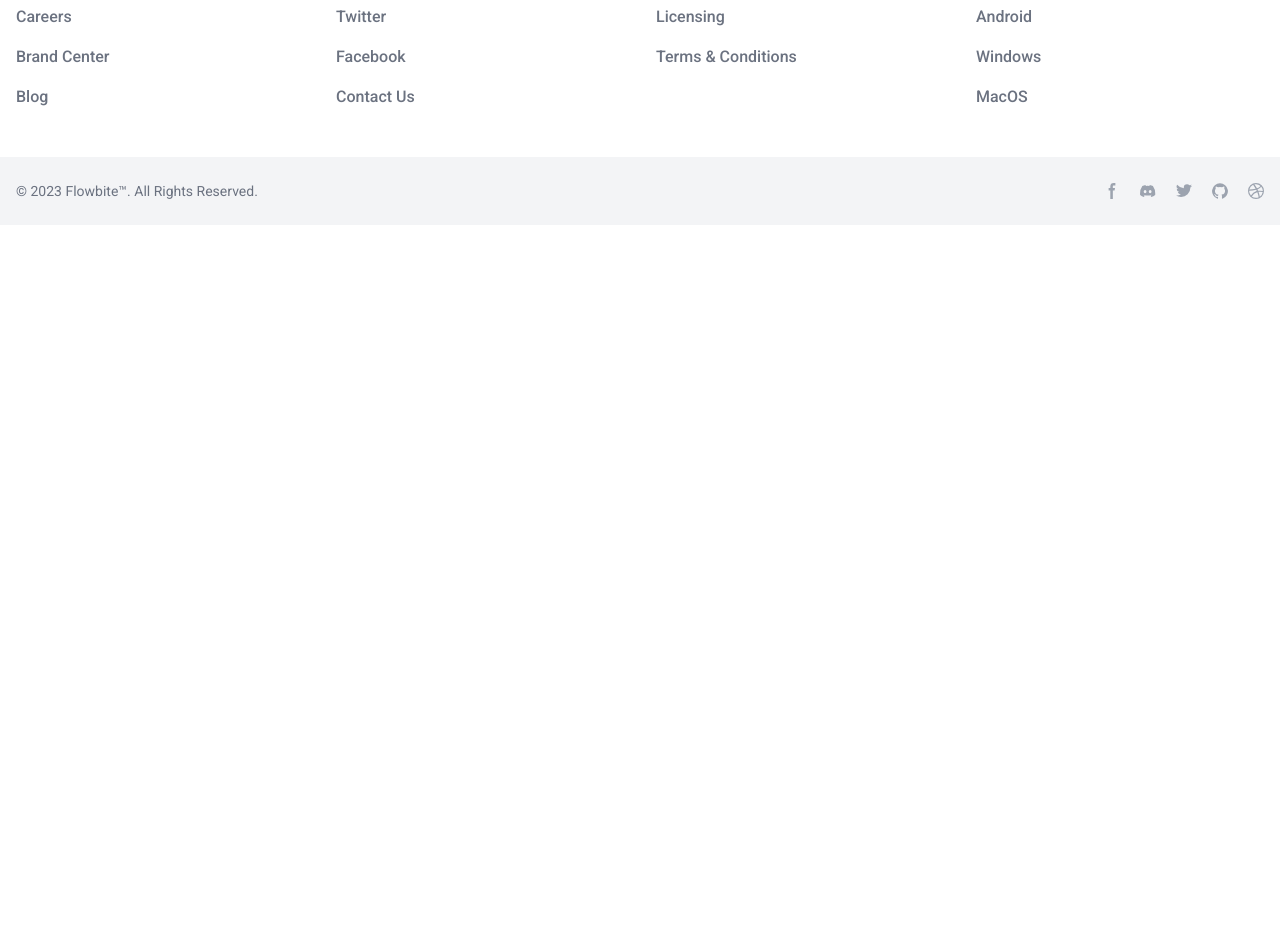
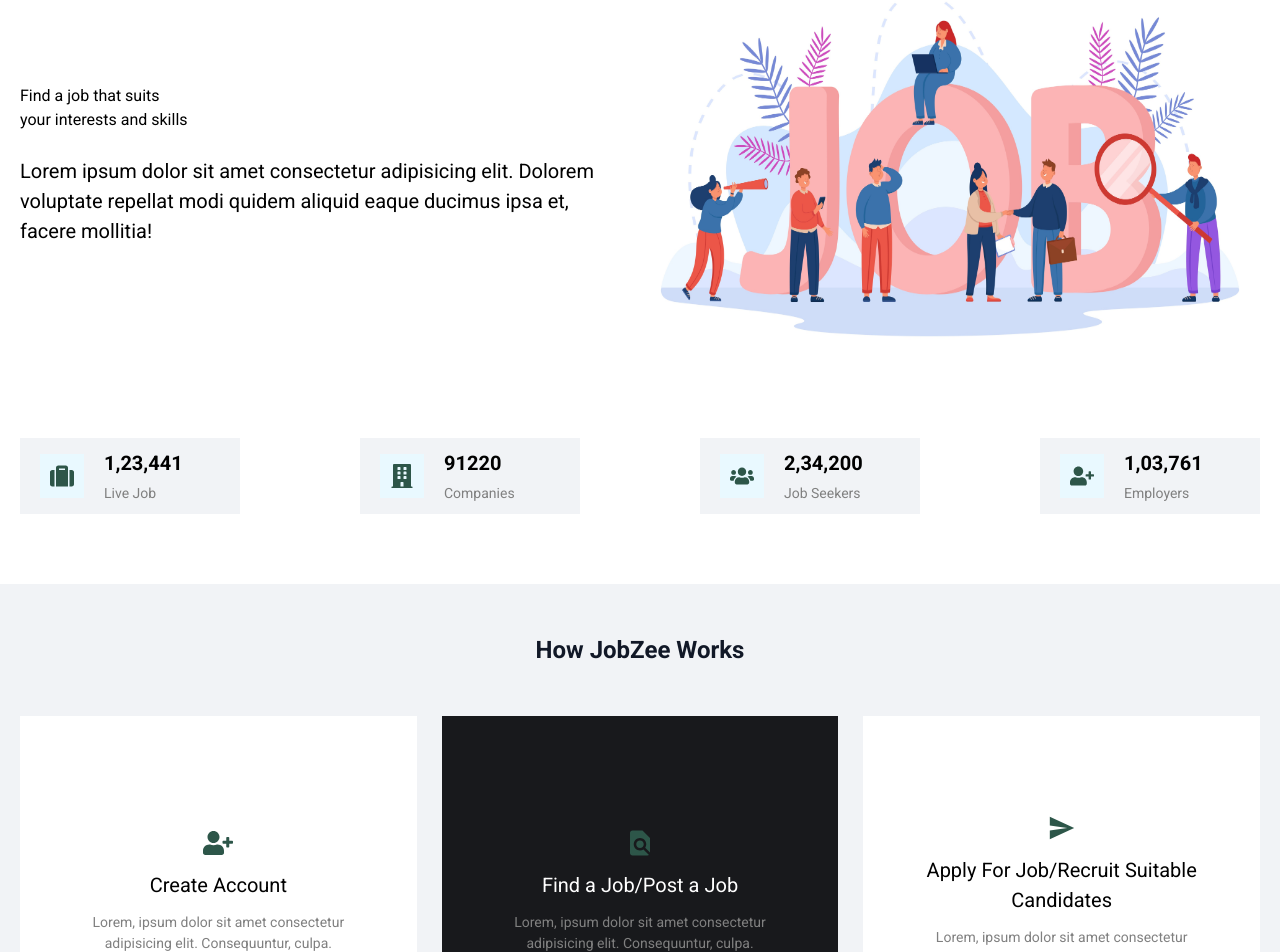
Before and after one commit to amit6742/job-seeking-app, a React (Vite) app in the folder client/: page / in a window 1280 px wide. Shown: the part 135-1087 px from the top of the page. Before the commit the page ends 800 px from the top, so only its background shows below. Built offline with nearby package versions, Linux system fonts and the light colour scheme; no server answers.

Commit message:
home section

```diff
--- a/client/src/component/Home/HeroSection.jsx
+++ b/client/src/component/Home/HeroSection.jsx
@@ -1,9 +1,66 @@
 
+import { FaBuilding, FaSuitcase, FaUsers, FaUserPlus } from "react-icons/fa";
 
 const HeroSection = () => {
+  const details = [
+    {
+      id: 1,
+      title: "1,23,441",
+      subTitle: "Live Job",
+      icon: <FaSuitcase />,
+    },
+    {
+      id: 2,
+      title: "91220",
+      subTitle: "Companies",
+      icon: <FaBuilding />,
+    },
+    {
+      id: 3,
+      title: "2,34,200",
+      subTitle: "Job Seekers",
+      icon: <FaUsers />,
+    },
+    {
+      id: 4,
+      title: "1,03,761",
+      subTitle: "Employers",
+      icon: <FaUserPlus />,
+    },
+  ];
   return (
-    <div>HeroSection</div>
-  )
-}
+    <>
+      <div className="heroSection">
+        <div className="container">
+          <div className="title">
+            <h1>Find a job that suits</h1>
+            <h1>your interests and skills</h1>
+            <p>
+              Lorem ipsum dolor sit amet consectetur adipisicing elit. Dolorem
+              voluptate repellat modi quidem aliquid eaque ducimus ipsa et,
+              facere mollitia!
+            </p>
+          </div>
+          <div className="image">
+            <img src="/heroS.jpg" alt="hero" />
+          </div>
+        </div>
+        <div className="details">
+          {details.map((element) => {
+            return (
+              <div className="card" key={element.id}>
+                <div className="icon">{element.icon}</div>
+                <div className="content">
+                  <p>{element.title}</p>
+                  <p>{element.subTitle}</p>
+                </div>
+              </div>
+            );
+          })}
+        </div>
+      </div>
+    </>
+  );
+};
 
-export default HeroSection
+export default HeroSection;
--- a/client/src/component/Home/Home.jsx
+++ b/client/src/component/Home/Home.jsx
@@ -1,8 +1,27 @@
+import { useContext } from "react";
+import { Context } from "../../main";
+import { Navigate } from "react-router-dom";
+import HeroSection from "./HeroSection";
+import HowItWork from "./HowItWork";
+import PopularCategories from "./PopularCategories";
+import PopularCompanies from "./PopularCompanies";
 
 
 const Home = () => {
+  const { isAuthorized, setIsAuthorized, user } = useContext(Context);
+  if(isAuthorized){
+    return <Navigate to={"/login"} />
+  }
   return (
-    <div>Home</div>
+    <section className="homePage page" >
+    <HeroSection/>
+    <HowItWork/>
+    <PopularCategories/>
+    <PopularCompanies/>
+
+
+    </section>
+
   )
 }
 
--- a/client/src/component/Home/HowItWork.jsx
+++ b/client/src/component/Home/HowItWork.jsx
@@ -1,9 +1,44 @@
 
+import { FaUserPlus } from "react-icons/fa";
+import { MdFindInPage } from "react-icons/md";
+import { IoMdSend } from "react-icons/io";
 
-const HowItWork = () => {
+const HowItWorks = () => {
   return (
-    <div>HowItWork</div>
-  )
-}
+    <>
+      <div className="howitworks">
+        <div className="container">
+          <h3 className="font-bold text-2xl  tracking-10 text-gray-900 group-hover:text-gray-600">How JobZee Works</h3>
+          <div className="banner">
+            <div className="card">
+              <FaUserPlus />
+              <p>Create Account</p>
+              <p>
+                Lorem, ipsum dolor sit amet consectetur adipisicing elit.
+                Consequuntur, culpa.
+              </p>
+            </div>
+            <div className="card">
+              <MdFindInPage />
+              <p>Find a Job/Post a Job</p>
+              <p>
+                Lorem, ipsum dolor sit amet consectetur adipisicing elit.
+                Consequuntur, culpa.
+              </p>
+            </div>
+            <div className="card">
+              <IoMdSend />
+              <p>Apply For Job/Recruit Suitable Candidates</p>
+              <p>
+                Lorem, ipsum dolor sit amet consectetur adipisicing elit.
+                Consequuntur, culpa.
+              </p>
+            </div>
+          </div>
+        </div>
+      </div>
+    </>
+  );
+};
 
-export default HowItWork
+export default HowItWorks;
--- a/client/src/component/Home/PopularCategories.jsx
+++ b/client/src/component/Home/PopularCategories.jsx
@@ -0,0 +1,100 @@
+
+import {
+  MdOutlineDesignServices,
+  MdOutlineWebhook,
+  MdAccountBalance,
+  MdOutlineAnimation,
+} from "react-icons/md";
+import { TbAppsFilled } from "react-icons/tb";
+import { FaReact } from "react-icons/fa";
+import { GiArtificialIntelligence } from "react-icons/gi";
+import { IoGameController } from "react-icons/io5";
+import { SiHiveBlockchain } from "react-icons/si";
+
+
+import { DiAndroid } from "react-icons/di";
+
+const PopularCategories = () => {
+  const categories = [
+    {
+      id: 1,
+      title: "Graphics & Design",
+      subTitle: "305 Open Positions",
+      icon: <MdOutlineDesignServices />,
+    },
+    {
+      id: 2,
+      title: "Mobile App Development",
+      subTitle: "500 Open Positions",
+      icon: <TbAppsFilled />,
+    },
+    {
+      id: 3,
+      title: "Frontend Web Development",
+      subTitle: "200 Open Positions",
+      icon: <MdOutlineWebhook />,
+    },
+    {
+      id: 4,
+      title: "MERN STACK Development",
+      subTitle: "1000+ Open Postions",
+      icon: <FaReact />,
+    },
+    {
+      id: 5,
+      title: "Account & Finance",
+      subTitle: "150 Open Positions",
+      icon: <MdAccountBalance />,
+    },
+    {
+      id: 6,
+      title: "Artificial Intelligence",
+      subTitle: "867 Open Positions",
+      icon: <GiArtificialIntelligence />,
+    },
+    {
+      id: 7,
+      title: "Video Animation",
+      subTitle: "50 Open Positions",
+      icon: <MdOutlineAnimation />,
+    },
+    {
+      id: 8,
+      title: "Game Development",
+      subTitle: "80 Open Positions",
+      icon: <IoGameController />,
+    },
+    {
+      id: 9,
+      title: "Andriod Development",
+      subTitle: "1370+ Open Positions",
+      icon:<DiAndroid />,
+    },
+    {
+      id: 9,
+      title: "Blockchain Development",
+      subTitle: "1720+ Open Positions",
+      icon:<SiHiveBlockchain />,
+    },
+  ];
+  return (
+    <div className="categories text-center text-2xl font-semibold ">
+      <h3 >POPULAR CATEGORIES</h3>
+      <div className="banner">
+        {categories.map((element) => {
+          return (
+            <div className="card" key={element.id}>
+              <div className="icon">{element.icon}</div>
+              <div className="text ">
+                <p>{element.title}</p>
+                <p>{element.subTitle}</p>
+              </div>
+            </div>
+          );
+        })}
+      </div>
+    </div>
+  );
+};
+
+export default PopularCategories;
--- a/client/src/component/Home/PopularCompanies.jsx
+++ b/client/src/component/Home/PopularCompanies.jsx
@@ -1,8 +1,88 @@
+
+import { FaMicrosoft, FaApple } from "react-icons/fa";
+import { SiTesla } from "react-icons/si";
+import { FaGoogle } from "react-icons/fa";
+import { FaSpotify } from "react-icons/fa";
+import { FaAmazon } from "react-icons/fa";
+
+
 
 const PopularCompanies = () => {
+  const companies = [
+    {
+      id: 1,
+      title: "Microsoft",
+      location: "Street 13 Bangluru, Karnataka",
+      openPositions: 10,
+      icon: <FaMicrosoft />,
+    },
+    {
+      id: 2,
+      title: "Tesla",
+      location: "Street 13 Bangluru, Karnataka",
+      openPositions: 5,
+      icon: <SiTesla />,
+    },
+    {
+      id: 3,
+      title: "Apple",
+      location: "Street 13 Bangluru, Karnataka",
+      openPositions: 20,
+      icon: <FaApple />,
+    },
+
+    {
+      id: 4,
+      title: "Spotify",
+      location: "Street 13 Bangluru, Karnataka",
+      openPositions: 10,
+      icon: <FaSpotify />
+      ,
+    },
+    {
+      id: 5,
+      title: "Amazon",
+      location: "Street 13 Bangluru, Karnataka",
+      openPositions: 5,
+      icon: <FaAmazon />,
+    },
+    {
+      id: 6,
+      title: "Google",
+      location: "Street 13 Bangluru, Karnataka",
+      openPositions: 20,
+      icon: <FaGoogle/>,
+    }
+
+
+
+
+
+
+  ];
   return (
-    <div>PopularCompanies</div>
-  )
-}
+    <div className="companies ">
+      <div className="container ">
+        <h3>TOP COMPANIES</h3>
+        <div className="banner">
+          {companies.map((element) => {
+            return (
+              <div className="card" key={element.id}>
+                <div className="content">
+                  <div className="icon">{element.icon}</div>
+                  <div className="text">
+                    <p>{element.title}</p>
+                    <p>{element.location}</p>
+                  </div>
+                </div>
+                <button>Open Positions {element.openPositions}</button>
+              </div>
+            );
+          })}
+        </div>
+      </div>
+    </div>
+  );
+};
 
-export default PopularCompanies
+export default PopularCompanies;
```
